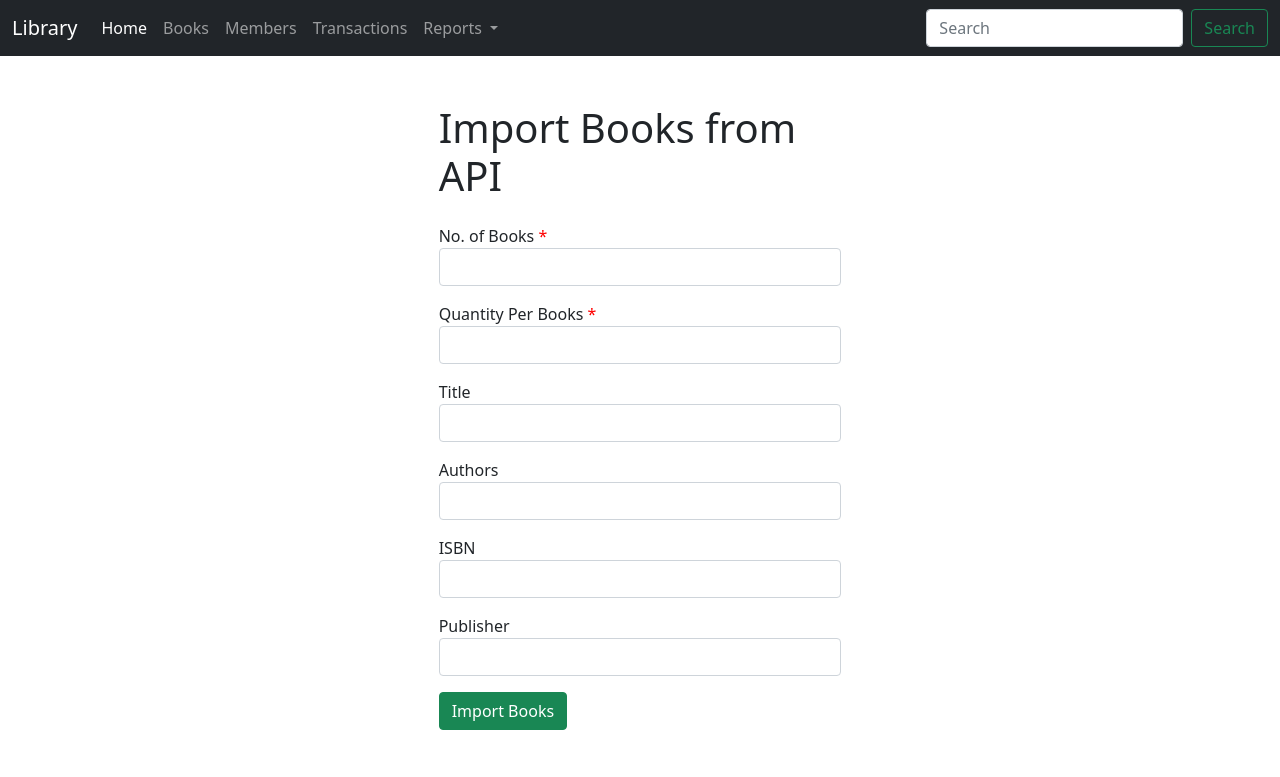
After one commit to tanmaythole/Library_Management_System, a Flask app: page /books/import in a window 1280 px wide. The commit adds this page. Shown: the top 777 px of the page. Run offline with Flask 2, Linux system fonts and the light colour scheme.

Commit message:
import books from api created

```diff
--- a/library/routes.py
+++ b/library/routes.py
@@ -1,6 +1,8 @@
+from datetime import datetime
 from flask import redirect, request
 from .models import Books, Members
 from . import app, render_template, db
+import requests
 
 @app.route('/')
 def dashboard():
@@ -10,6 +12,65 @@ def dashboard():
 def books():
     books = Books.query.all()
     return render_template("books.html", books=books)
+
+@app.route('/books/import', methods=['POST', 'GET'])
+def import_books():
+    if request.method=='POST':
+
+        form = request.form
+        url = 'https://frappe.io/api/method/frappe-library'
+        params = {'page':1}
+
+        if form['title']:
+            params['title'] = form['title']
+        elif form['authors']:
+            params['authors'] = form['authors']
+        elif form['isbn']:
+            params['isbn'] = form['isbn']
+        elif form['publisher']:
+            params['publisher'] = form['publisher']
+
+        books_added = 0
+
+        while books_added != int(form['no_of_books']):
+            res = requests.get(url, params=params).json()
+
+            if not res['message']:
+                break
+
+            for book in res['message']:
+
+                if Books.query.filter_by(isbn=book['isbn']).first():
+                    continue
+
+                b = Books(
+                        title=book['title'],
+                        authors=book['authors'],
+                        average_rating=book['average_rating'],
+                        isbn=book['isbn'],
+                        isbn13=book['isbn13'],
+                        language=book['language_code'],
+                        num_pages=book['  num_pages'],
+                        ratings_count=book['ratings_count'],
+                        pub_date=datetime.strptime(book['publication_date'], '%M/%d/%Y').date(),
+                        publisher=book['publisher'],
+                        quantity=form['quantity_per_books'],
+                        available_books=form['quantity_per_books'],
+                        issued_books=0
+                    )
+                db.session.add(b)
+                db.session.commit()
+                books_added += 1
+
+                if books_added == int(form['no_of_books']):
+                    break
+
+            params['page'] += 1
+
+        return redirect("/books")
+
+    return render_template("importBooks.html")
+
 
 @app.route('/books/add', methods=['POST', 'GET'])
 @app.route('/books/edit/<int:id>', methods=['POST', 'GET'])
--- a/library/templates/addbook.html
+++ b/library/templates/addbook.html
@@ -1,6 +1,6 @@
 {% extends 'layout.html' %}
 {% block title %}
-    Add Book
+{% if params.isNew %} Add {% else %} Update {% endif %} Book
 {% endblock %}
 
 {% block body %}
--- a/library/templates/addmember.html
+++ b/library/templates/addmember.html
@@ -1,6 +1,6 @@
 {% extends 'layout.html' %}
 {% block title %}
-    Add Member
+  {% if params.isNew %} Add {% else %} Update {% endif %} Member
 {% endblock %}
 
 {% block body %}
@@ -17,7 +17,8 @@
       <input type="email" class="form-control" id="email" name="email" required value="{{params.email}}">
     </div>
 
-        <button type="submit" class="btn btn-success">{% if params.isNew %} Add {% else %} Update {% endif %} Member</button>
+    <button type="submit" class="btn btn-success">{% if params.isNew %} Add {% else %} Update {% endif %}
+      Member</button>
   </form>
 </div>
 {% endblock %}
--- /dev/null
+++ b/library/templates/importBooks.html
@@ -0,0 +1,39 @@
+{% extends 'layout.html' %}
+{% block title %}
+    Import Books
+{% endblock %}
+
+{% block body %}
+    <div class="container py-5 col-md-4">
+        <h1 class="mb-4">Import Books from API</h1>
+
+        <form action="" method="post">
+            <div class="mb-3">
+                <label for="no_of_books">No. of Books <span style="color:red;">*</span></label>
+                <input type="number" name="no_of_books" id="no_of_books" class="form-control" required>
+            </div>
+            <div class="mb-3">
+                <label for="quantity_per_books">Quantity Per Books <span style="color:red;">*</span></label>
+                <input type="number" name="quantity_per_books" id="quantity_per_books" class="form-control" required>
+            </div>
+            <div class="mb-3">
+                <label for="title">Title</label>
+                <input type="text" name="title" id="title" class="form-control">
+            </div>
+            <div class="mb-3">
+                <label for="authors">Authors</label>
+                <input type="text" name="authors" id="authors" class="form-control">
+            </div>
+            <div class="mb-3">
+                <label for="isbn">ISBN</label>
+                <input type="number" name="isbn" id="isbn" class="form-control">
+            </div>
+            <div class="mb-3">
+                <label for="publisher">Publisher</label>
+                <input type="text" name="publisher" id="publisher" class="form-control">
+            </div>
+
+            <button type="submit" class="btn btn-success">Import Books</button>
+        </form>
+    </div>
+{% endblock %}
```
Also changed, not shown: 1 other file. Lines whose indentation alone changed are shown as unchanged.
